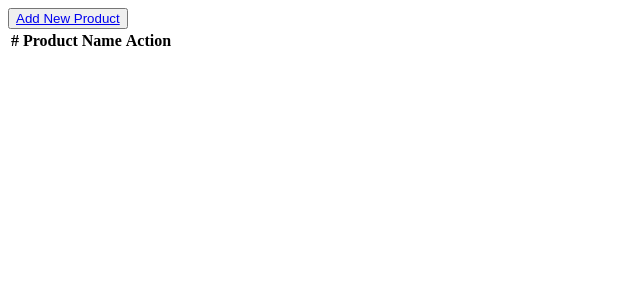
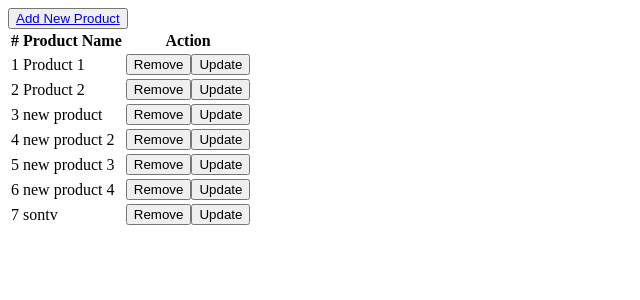
Before and after one commit to sontv8/web502-we17309, a React (Vite) app in the folder we17309-react/: page /admin/products in a window 1280 px wide. Shown: the top 300 px of the page, without its empty margins (0-640 px from the left). Built offline with nearby package versions, Linux system fonts and the light colour scheme; data requests are answered from the project's data file.

Commit message:
Buổi 7: xử lý multiple input

```diff
--- a/we17309-react/db.json
+++ b/we17309-react/db.json
@@ -15,6 +15,19 @@
     {
       "name": "new product 2",
       "id": 4
+    },
+    {
+      "name": "new product 3",
+      "id": 5
+    },
+    {
+      "name": "new product 4",
+      "id": 6
+    },
+    {
+      "name": "sontv",
+      "price": "1000",
+      "id": 7
     }
   ]
 }
--- a/we17309-react/src/App.jsx
+++ b/we17309-react/src/App.jsx
@@ -25,7 +25,7 @@ function App() {
     deleteProduct(id).then(() => setProduct(products.filter(product => product.id !== id)))
   }
   const onHandleAdd = (product) => {
-    addProduct(product)
+    addProduct(product).then(() => setProduct([...products, product]))
   }
   const onHandleUpdate = (product) => { }
   return (
@@ -35,7 +35,7 @@ function App() {
         <Route path='/products' element={<ProductPage products={products} onRemove={onHandleRemove} />} />
         <Route path='/products/:id' element={<ProductDetailPage />} />
         <Route path='/admin' element={<Dashboard />} />
-        <Route path='/admin/products' element={<ProductManagementPage />} />
+        <Route path='/admin/products' element={<ProductManagementPage products={products} />} />
         <Route path='/admin/products/add' element={<AddProductPage onAdd={onHandleAdd} />} />
         {/* useParams() */}
       </Routes>
--- a/we17309-react/src/pages/admin/AddProduct.jsx
+++ b/we17309-react/src/pages/admin/AddProduct.jsx
@@ -5,17 +5,22 @@ const AddProductPage = (props) => {
     const navigate = useNavigate() // tạo ra 1 biến navigate để chuyển hướng
     const [inputValue, setInputValue] = useState({}) // tạo ra 1 biến inputValue để lưu giá trị input
     const onHandleChange = (e) => { // tạo ra 1 hàm onHandleChange để lấy giá trị input
-        setInputValue({ name: e.target.value }); // lấy giá trị input và gán vào biến inputValue
+        // setInputValue({ name: e.target.value }); // lấy giá trị input và gán vào biến inputValue
+        const name = e.target.name; // lấy giá trị name của input
+        const value = e.target.value; // lấy giá trị value của input
+        setInputValue({ ...inputValue, [name]: value });
     }
     const onHandleSubmit = (e) => { // tạo ra 1 hàm onHandleSubmit để submit form
         e.preventDefault();
+        // console.log(inputValue);
         props.onAdd(inputValue)// gọi hàm onAdd từ props và truyền vào biến inputValue
         navigate('/admin/products') //điều hướng đến trang /admin/products
     }
     return (
         <div>
             <form action="" onSubmit={onHandleSubmit}>
-                <input type="text" onChange={onHandleChange} />
+                <input type="text" onChange={onHandleChange} name='name' placeholder='Product Name' />
+                <input type="number" onChange={onHandleChange} name='price' />
                 <button type="submit">Add New Product</button>
             </form>
         </div>
--- a/we17309-react/src/pages/admin/ProductManagement.jsx
+++ b/we17309-react/src/pages/admin/ProductManagement.jsx
@@ -1,7 +1,14 @@
-import React from 'react'
+import React, { useState, useEffect } from 'react'
 import { Link } from 'react-router-dom'
 
-const ProductManagementPage = () => {
+const ProductManagementPage = (props) => {
+    const [data, setData] = useState([])
+    useEffect(() => {
+        setData(props.products)
+    }, [props])
+    const removeProduct = (id) => {
+        props.onRemove(id)
+    }
     return (
         <div>
             {/* <button><a href="/admin/products/add">Add New Product</a></button> */}
@@ -15,7 +22,18 @@ const ProductManagementPage = () => {
                     </tr>
                 </thead>
                 <tbody>
-
+                    {
+                        data.map((product, index) => {
+                            return <tr key={product.id}>
+                                <td>{index + 1}</td>
+                                <td>{product.name}</td>
+                                <td>
+                                    <button>Remove</button>
+                                    <button>Update</button>
+                                </td>
+                            </tr>
+                        })
+                    }
                 </tbody>
             </table>
         </div>
```
